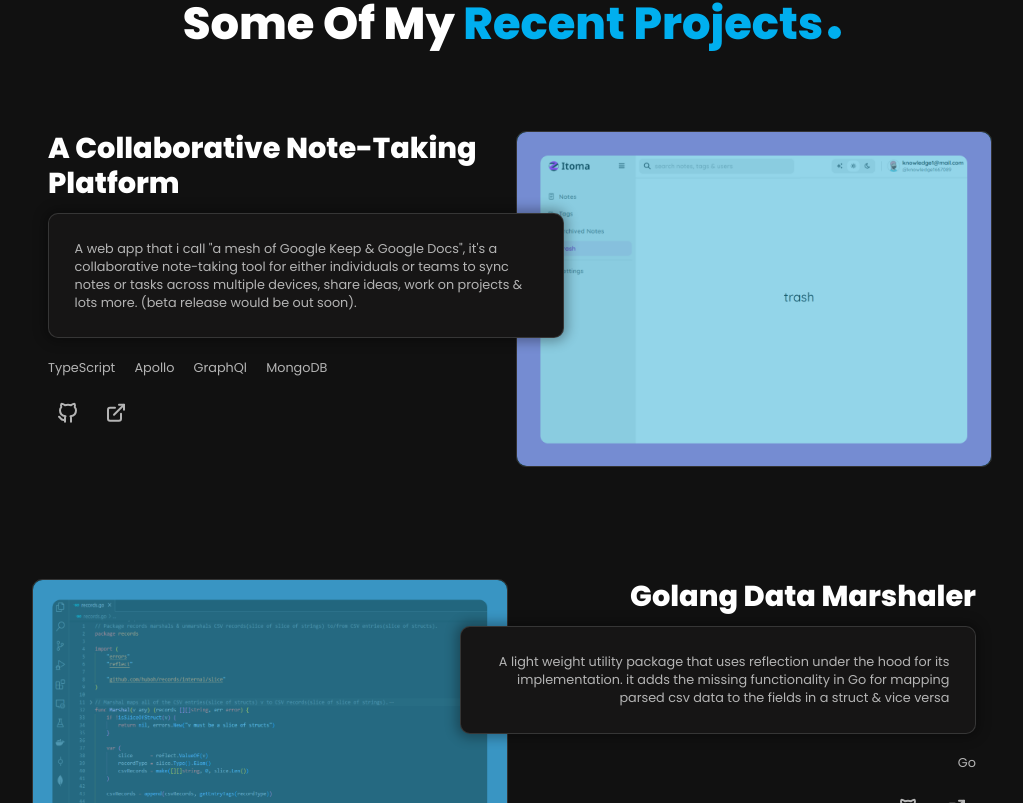
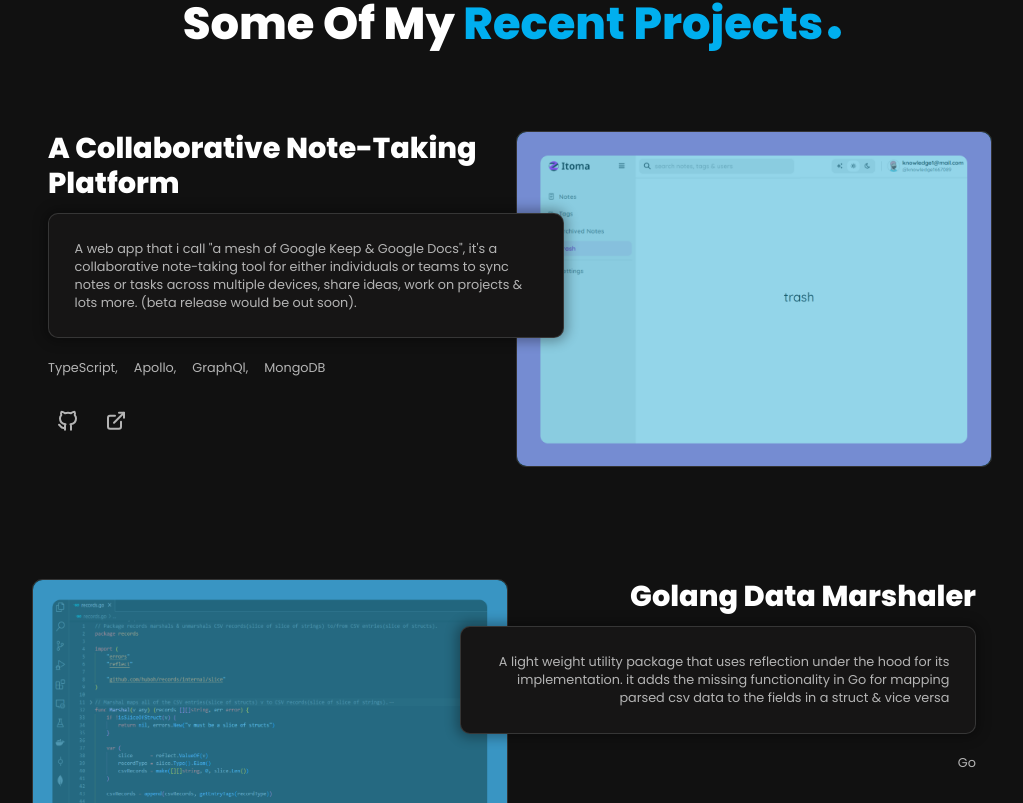
Before and after one commit to huboh/huboh, a React (Create React App) app: page / in a window 1280 px wide. Shown: the part 1697-2500 px from the top of the page, without its empty margins (128-1151 px from the left). Built offline with nearby package versions, Linux system fonts and the light colour scheme.

Commit message:
🎨 STYLE: fix `Project` component css bugs

```diff
--- a/src/components/Project/styles/project.scss
+++ b/src/components/Project/styles/project.scss
@@ -1,6 +1,7 @@
 .project-wrapper {
   width: 100%;
-  height: 20em;
+  min-height: 15rem;
+  height: max-content;
   display: grid;
   overflow: hidden;
   grid-template-columns: 1fr;
@@ -45,37 +46,41 @@
 
     .project-title {
       margin-bottom: 0.5em;
-      transition: color 100ms ease-in-out;
 
       a {
         color: inherit;
         text-decoration: none;
-      }
+        transition: color 100ms ease-in-out;
 
-      &:hover,
-      &:focus-within {
-        color: var(--primary-color);
-
-        a {
+        &:hover,
+        &:focus-within {
+          color: var(--primary-color);
           outline: none;
         }
       }
     }
 
     .project-stack-list {
-      margin-top: 2em;
+      width: 100%;
+      margin-top: 1.5rem;
       list-style-type: none;
 
       display: flex;
+      flex-flow: row wrap;
       align-items: center;
       justify-content: flex-start;
 
       .project-stack-list-item {
         font-size: 0.8rem;
         color: var(--text-color-grey);
+        margin-bottom: 0.5rem;
 
         &:not(:last-of-type) {
-          margin-right: 1.5em;
+          margin-right: 1rem;
+
+          &::after {
+            content: ",";
+          }
         }
       }
     }
@@ -118,6 +123,10 @@
 
         text-align: left;
         align-items: flex-start;
+
+        .project-stack-list {
+          justify-content: flex-start;
+        }
       }
     }
 
@@ -158,7 +167,9 @@
       align-items: flex-end;
 
       .project-title {
+        max-width: 90%;
         margin-bottom: 0;
+        width: max-content;
       }
 
       .project-description {
@@ -171,8 +182,10 @@
       }
 
       .project-stack-list {
+        max-width: 90%;
         margin-top: 0.5em;
         margin-bottom: 1em;
+        justify-content: flex-end;
       }
 
       .project-icons-wrapper {
```
